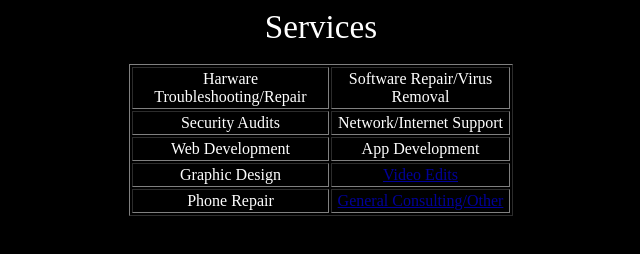
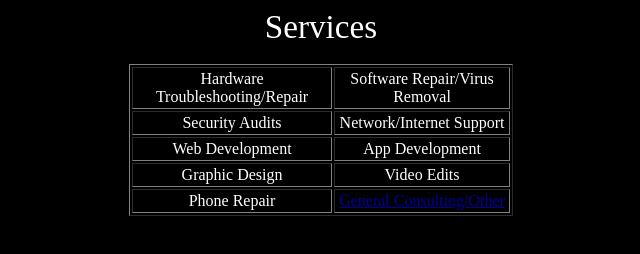
Before and after one commit to jtwilson76/CIC.github.io, a plain HTML site: page Services.html in a window 1280 px wide. Shown: the whole page, without its empty margins (319-959 px from the left). Drawn offline with Linux system fonts and the light colour scheme.

Commit message:
Update Services.html

```diff
--- a/Services.html
+++ b/Services.html
@@ -7,7 +7,7 @@
 <table style="text-align: left; width: 384px; height: 144px; margin-left: auto; margin-right: auto;" border="1" cellpadding="2" cellspacing="2">
   <tbody>
     <tr>
-      <td style="vertical-align: top; text-align: center;">Harware Troubleshooting/Repair<br>
+      <td style="vertical-align: top; text-align: center;">Hardware Troubleshooting/Repair<br>
       </td>
       <td style="vertical-align: top; text-align: center;">Software Repair/Virus Removal<br>
       </td>
@@ -27,7 +27,7 @@
     <tr>
       <td style="vertical-align: top; text-align: center;">Graphic Design<br>
       </td>
-      <td style="vertical-align: top; text-align: center;"><a href="https://www.youtube.com/@jacobwilson7109" target="_blank">Video Edits</a><br>
+      <td style="vertical-align: top; text-align: center;">Video Edits</a><br>
       </td>
     </tr>
     <tr>
```
